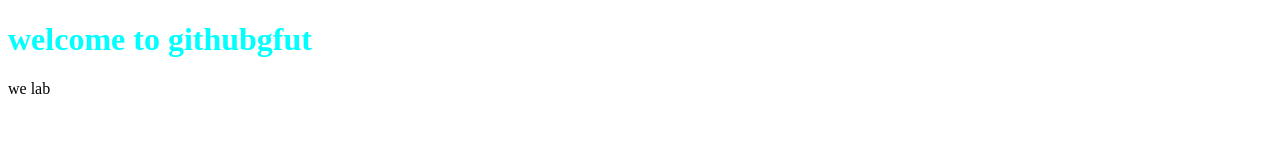
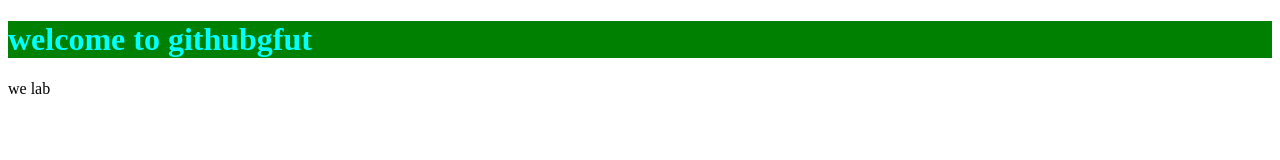
Before and after one commit to Suchitra-Koduru/repo_1, a plain HTML site: page index.html in a window 1280 px wide. Drawn offline with Linux system fonts and the light colour scheme.

Commit message:
Update index.html

```diff
--- a/index.html
+++ b/index.html
@@ -6,7 +6,7 @@
     <title>Document</title>
 </head>
 <body>
-    <h1 style="color: aqua;">
+    <h1 style="color: aqua; background-color:green">
         welcome to githubgfut
     </h1>
     <p>we lab</p>
```
